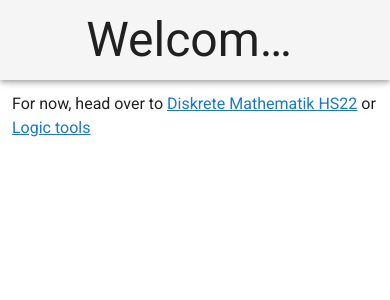
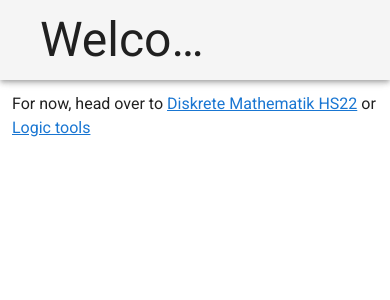
Before and after one commit to HumbleCatcher/eth-homepage, a Nuxt app: page / in a window 390 px wide. Shown: the top 300 px of the page. Built offline with nearby package versions, Linux system fonts and the light colour scheme.

Commit message:
fix overflow in header on mobile

```diff
--- a/components/DefaultLayout.vue
+++ b/components/DefaultLayout.vue
@@ -2,7 +2,7 @@
   <v-app>
     <v-app-bar app height="80">
       <v-row align="center">
-        <v-col align-self="start" cols="2" sm="1">
+        <v-col cols="auto">
           <v-fade-transition>
             <v-btn
               v-if="back"
@@ -15,7 +15,7 @@
             </v-btn>
           </v-fade-transition>
         </v-col>
-        <v-col offset-lg="2" offset-sm="1" class="" cols="7">
+        <v-col offset-lg="2" offset-sm="1" cols="6" sm="8">
           <h3 class="ml-lg-10 ma-0 | ellipsis-overflow">{{ title }}</h3>
         </v-col>
       </v-row>
```
